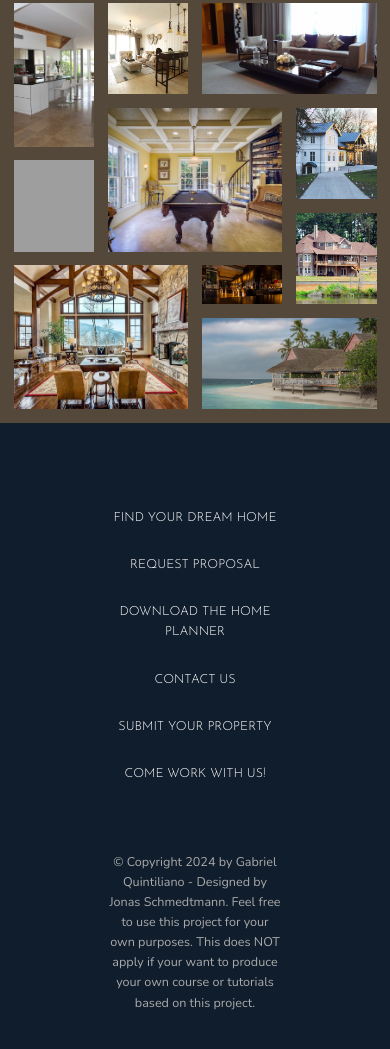
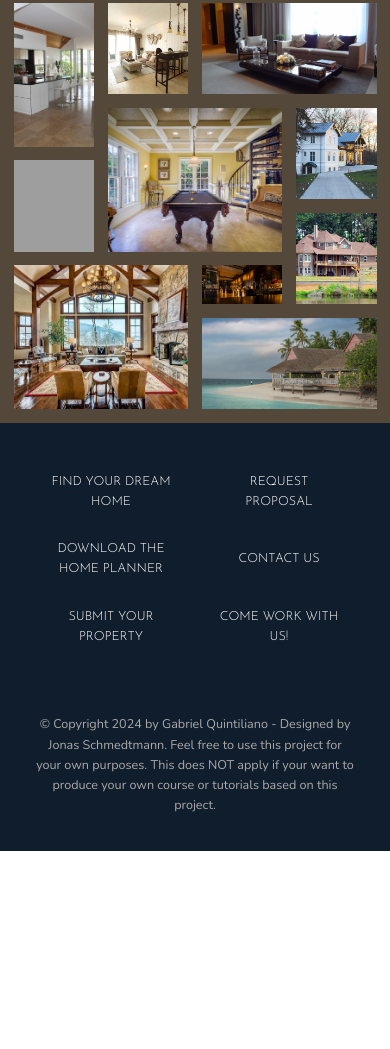
Before and after one commit to gabriel-quintiliano/advanced-css-and-sass-udemy, a website: page nexter/index.html in a window 390 px wide. Shown: the part 6386-7435 px from the top of the page. After the commit the page ends 7237 px from the top, so only its background shows below. Drawn offline with nearby package versions, Linux system fonts and the light colour scheme; grey boxes are pictures that could not be loaded.

Commit message:
nexter - add responsiveness to .footer section elements

```diff
--- a/nexter/sass/components/_copyright.scss
+++ b/nexter/sass/components/_copyright.scss
@@ -5,4 +5,8 @@
   margin: 0 auto;
 
   color: $color-grey-light-2;
+
+  @include respond(small) {
+    width: 100%;
+  }
 }
--- a/nexter/sass/layout/_footer.scss
+++ b/nexter/sass/layout/_footer.scss
@@ -3,4 +3,8 @@
   grid-column: full-start / full-end;
 
   padding: 8rem;
+
+  @include respond(small) {
+    padding: 4rem;
+  }
 }
```
Also changed, not shown: nexter/css/style.css, 1 other file.
